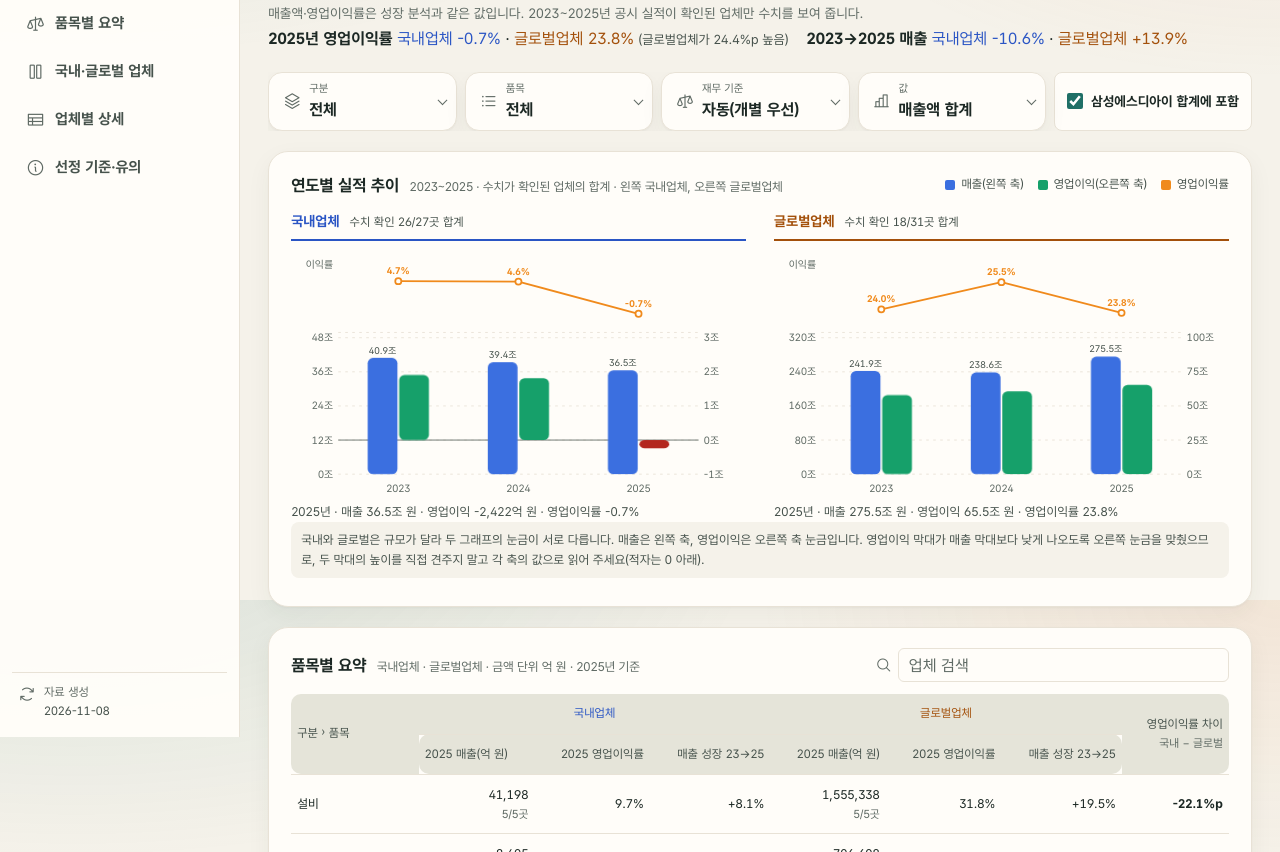
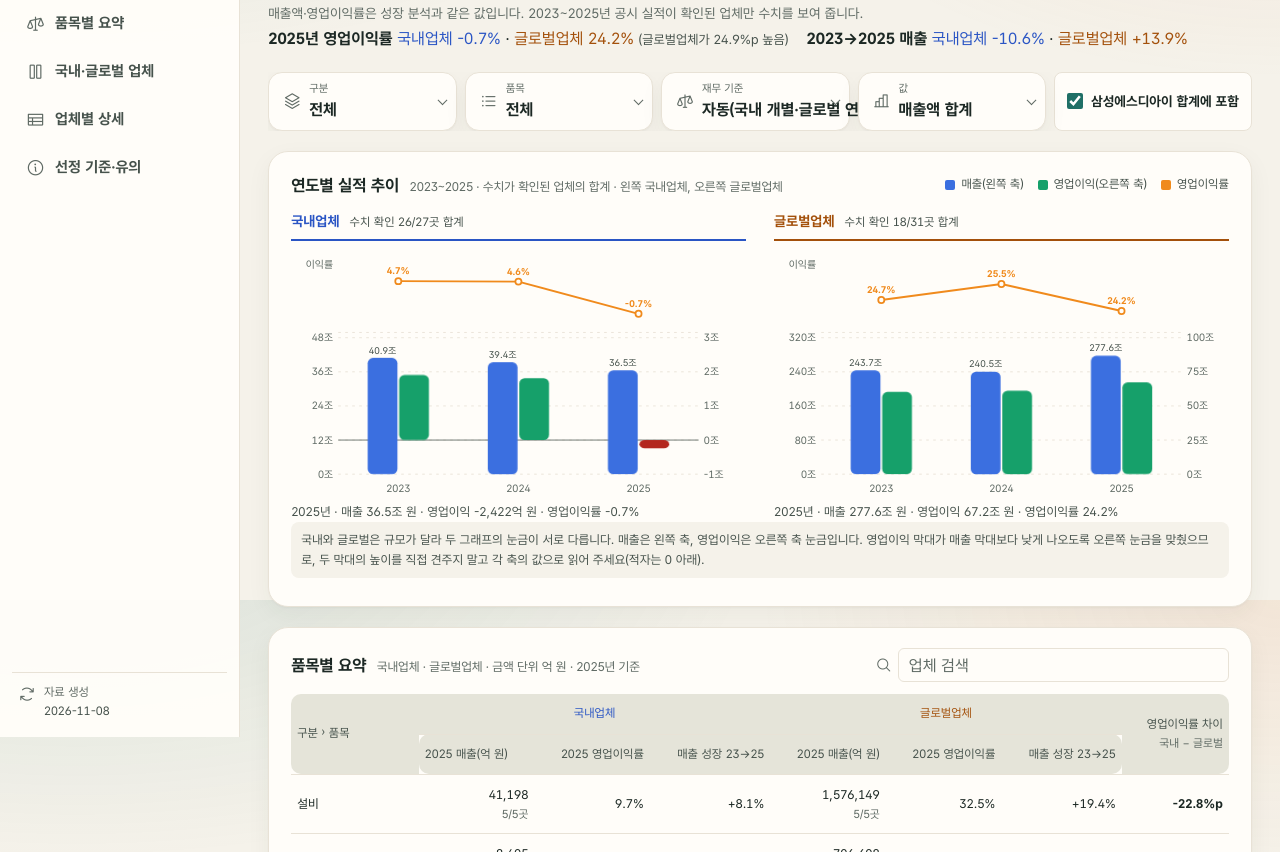
Before and after one commit to captaincatb-web/Sangsaengnews, a plain HTML site: page site/pair-compare.html in a window 1280 px wide. Shown: the part 200-1052 px from the top of the page. Drawn offline with Linux system fonts and the light colour scheme.

Commit message:
업체 비교: 재무 기준 '자동'을 국내 개별·글로벌 연결로 변경 (#156)
Claude-Session: https://claude.ai/code/session_017ZpECSxasBRpuUoneRd9K2

Co-authored-by: Claude <noreply@anthropic.com>

```diff
--- a/site/pair-compare.html
+++ b/site/pair-compare.html
@@ -63,7 +63,7 @@
     <form class="db-filters gc-filters" id="filters" aria-label="비교 조건" onsubmit="return false">
       <label class="db-sel"><i class="ph ph-stack" aria-hidden="true"></i><span>구분</span><select id="f-grp"><option value="">전체</option></select></label>
       <label class="db-sel"><i class="ph ph-list-bullets" aria-hidden="true"></i><span>품목</span><select id="f-item"><option value="">전체</option></select></label>
-      <label class="db-sel pc-basis-sel"><i class="ph ph-scales" aria-hidden="true"></i><span>재무 기준</span><select id="f-basis"><option value="auto">자동(개별 우선)</option><option value="c">연결만</option><option value="s">개별·별도만</option><option value="k">한국 내 공시(글로벌=한국 법인)</option></select></label>
+      <label class="db-sel pc-basis-sel"><i class="ph ph-scales" aria-hidden="true"></i><span>재무 기준</span><select id="f-basis"><option value="auto">자동(국내 개별·글로벌 연결)</option><option value="c">연결만</option><option value="s">개별·별도만</option><option value="k">한국 내 공시(글로벌=한국 법인)</option></select></label>
       <label class="db-sel pc-val-sel"><i class="ph ph-chart-bar" aria-hidden="true"></i><span>값</span><select id="f-val"><option value="sum">매출액 합계</option><option value="idx">매출지수(2023=100)</option><option value="avg">기업당 평균</option></select></label>
       <label class="pc-chk"><input type="checkbox" id="f-x" checked><span id="f-x-l">합계에 포함</span></label>
     </form>
@@ -92,6 +92,6 @@
   <script>window.SITE_DATA_STATUS_KEYS=["growth"];window.SITE_DATA_STATUS_EXTRA={growth:{label:"업체 비교(성장 비교 자료)",updated:"",note:"자료 불러오는 중"}};</script>
   <script src="data-status.js?v=202611041200"></script>
   <script src="site-menu.js?v=202611022000"></script>
-  <script src="pair-compare.js?v=13"></script>
+  <script src="pair-compare.js?v=14"></script>
 </body>
 </html>
--- a/site/pair-compare.js
+++ b/site/pair-compare.js
@@ -27,12 +27,12 @@ function build(R,modes,extra){const idx={};
   const kn=e.km||e.kx||null,kc=kn?(idx[kn]||{}):null,kr=kc?(kc.s||kc.c||null):null;  /* 글로벌 업체의 한국 법인(별도 재무) 값: 합계에는 넣지 않고 함께 보여 준다 */
   out.push({g:gr.g,i:it.i,side,e,cands,row:null,kr,kn,k:side==='glo'?e.k:null,ord:out.length,key:nm,bkey:nm})}))));return out}
 const fbasis=()=>{const b=$('f-basis');return b?b.value:'auto'};
-/* 재무 기준 적용: auto=개별 우선(없으면 연결, 성장 분석 규칙), c=연결만, s=개별·별도만 */
+/* 재무 기준 적용: auto=국내는 개별 우선·글로벌은 연결 우선(없으면 다른 기준), c=연결만, s=개별·별도만 */
 const fval=()=>{const v=$('f-val');return v?v.value:'sum'};
 /* k: 한국 내 공시 — 글로벌 업체는 한국 법인(별도) 값, 국내업체는 자기 값(자동). 한국 법인은 업체마다 따로라 합계에서 서로 겹치지 않는다 */
 function applyBasis(){const b=fbasis();ALL.forEach(x=>{const c=x.cands;
  if(b==='k'&&x.side==='glo'){x.row=x.kr;x.key='K:'+(x.kn||x.e.n)}
- else{x.key=x.bkey;x.row=b==='c'?c.c:b==='s'?c.s:(c.s||c.c)}})}
+ else{x.key=x.bkey;x.row=b==='c'?c.c:b==='s'?c.s:(x.side==='glo'?(c.c||c.s):(c.s||c.c))}})}
 
 const state=()=>({g:$('f-grp').value,i:$('f-item').value,q:($('f-q').value||'').trim().toLowerCase()});
 function visible(){const s=state();return ALL.filter(x=>(!s.g||x.g===s.g)&&(!s.i||x.i===s.i)&&(!s.q||x.e.n.toLowerCase().includes(s.q)||x.e.f.toLowerCase().includes(s.q)))}
@@ -156,7 +156,7 @@ function basis(){const M=['①','②','③','④'];
  $('pc-basis').innerHTML=ROSTER.basis.map((t,i)=>'<li><span class="pc-bn" aria-hidden="true">'+(M[i]||'')+'</span><span>'+esc(t)+'</span></li>').join('');
  $('pc-notes').innerHTML=[
   '수치는 성장 분석의 회사별 상세(공시 기준, 억 원 환산)와 같은 값입니다. 매출·영업이익은 기업 전체 실적이며 반도체 사업만의 실적이 아닙니다.',
-  '위 \'재무 기준\'에서 자동(개별·별도 우선, 없으면 연결)·연결만·개별만·한국 내 공시(글로벌은 한국 법인의 별도 재무)를 고를 수 있고, \'값\'에서 매출지수(2023=100)·매출액 합계·기업당 평균을 골라 그래프와 품목별 요약에 적용할 수 있습니다. 선택한 기준의 수치가 없는 업체는 \'자료 없음\'으로 두고 있는 기준을 안내합니다(미국·네덜란드 본사처럼 연결 재무제표만 공시하는 곳은 개별이 없음). 재무 기준(별도·개별·연결)이 업체마다 다릅니다. 국내업체와 한국 법인은 별도(개별) 재무, 해외 본사는 개별 우선·미공시 시 연결입니다. 회계기간·환율 차이도 있어 직접 비교에는 한계가 있습니다.',
+  '위 \'재무 기준\'에서 자동(국내업체는 개별·별도, 글로벌업체는 연결 기준 — 없으면 다른 기준)·연결만·개별만·한국 내 공시(글로벌은 한국 법인의 별도 재무)를 고를 수 있고, \'값\'에서 매출지수(2023=100)·매출액 합계·기업당 평균을 골라 그래프와 품목별 요약에 적용할 수 있습니다. 선택한 기준의 수치가 없는 업체는 \'자료 없음\'으로 두고 있는 기준을 안내합니다(미국·네덜란드 본사처럼 연결 재무제표만 공시하는 곳은 개별이 없음). 재무 기준(별도·개별·연결)이 업체마다 다릅니다. 국내업체와 한국 법인은 별도(개별) 재무, 해외 본사는 개별 우선·미공시 시 연결입니다. 회계기간·환율 차이도 있어 직접 비교에는 한계가 있습니다.',
   '글로벌업체는 본사 소재지 기준으로 구분했고, 수치도 한국 법인·지점·현지 법인이 아닌 본사(모회사)의 실적입니다. 명단의 한국 법인 아래에 \'본사 실적: ○○\'로 어느 본사의 값인지 표시했습니다. 본사가 여러 사업을 하는 그룹이면 회사 전체 실적이라 반도체 소재 사업 실적과 차이가 큽니다.',
   '글로벌 업체 아래의 \'한국 법인: …\'은 그 본사의 한국 법인(별도 재무제표)의 2025년 값으로, 본사 값과 함께 참고용으로만 보여 주며 합계·그래프에는 넣지 않습니다. 한국 법인이 명단에 없거나 공시 실적이 없는 본사는 표시하지 않습니다.',
   '같은 본사가 여러 업체의 본사로 나오거나 여러 품목에 있으면(예: ASML) 표에는 각각 보이지만 합계·그래프에서는 한 번만 셉니다. 본사의 공시 실적이 없거나 본사가 확정되지 않은 업체는 \'자료 없음\'으로 두고 그룹 실적으로 대체하지 않습니다.',
```
